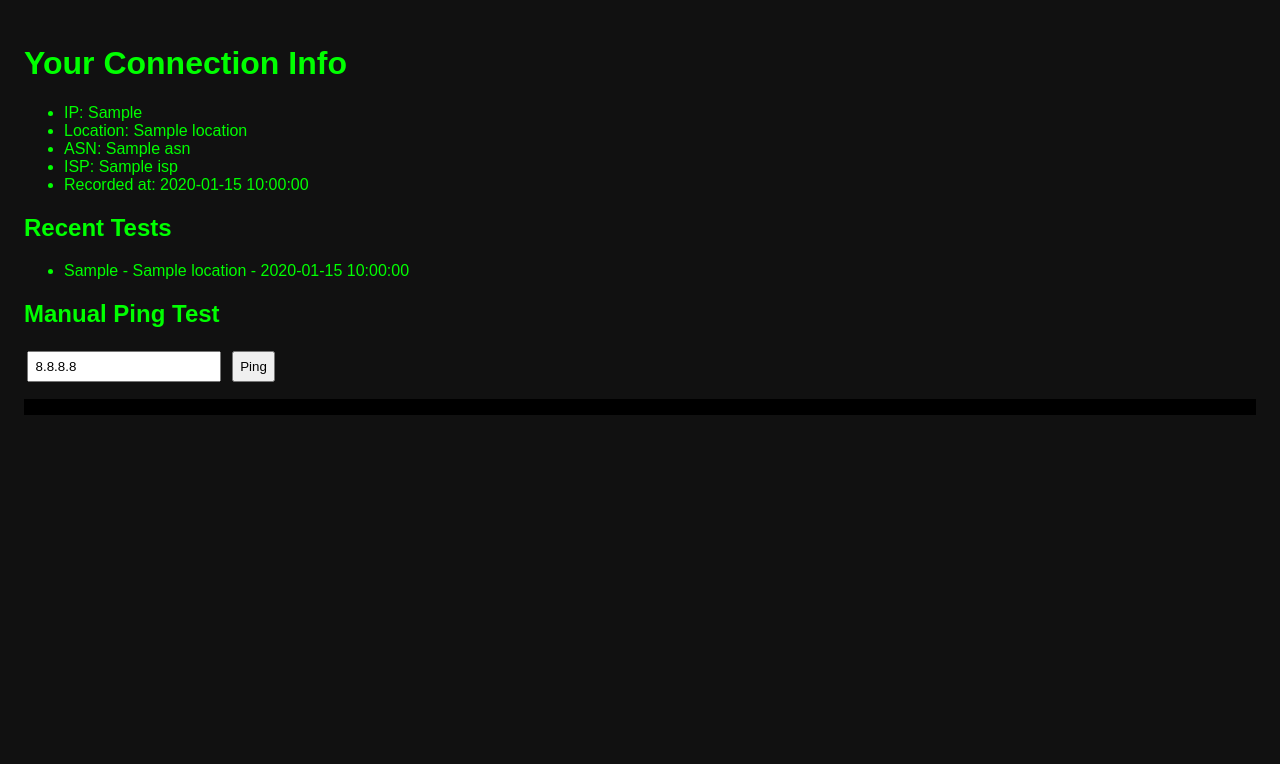
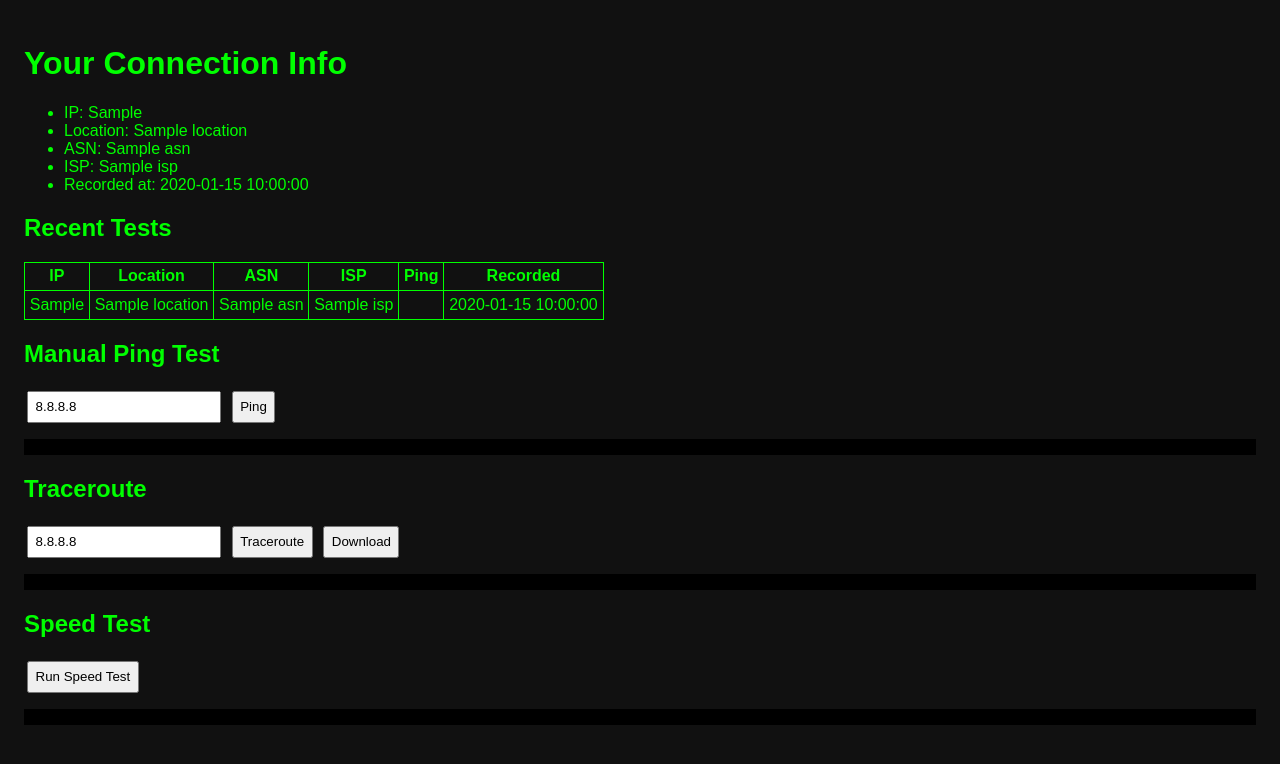
Before and after one commit to podcctv/NodeProbe, a FastAPI app: template backend/templates/index.html in a window 1280 px wide. Shown: the top 764 px of the page. Run offline with FastAPI, Linux system fonts and the light colour scheme; the template is opened without the code that fills it: most values are stand-ins (such as "Sample title", 1, 10 or a date in 2020).

Commit message:
Add traceroute, speed test, and enhanced ping reporting

```diff
--- a/backend/main.py
+++ b/backend/main.py
@@ -179,7 +179,12 @@ def create_test(
 
 @app.get("/ping")
 def run_ping(host: str, count: int = 4):
-    """Run a ping test against a host and return the raw output."""
+    """Run a ping test against a host and return the raw output.
+
+    The response also includes the parsed round trip time in milliseconds when
+    available.  This value can be used by the frontend to record a test result
+    via the ``/tests`` API.
+    """
     try:
         result = subprocess.run(
             ["ping", "-c", str(count), host],
@@ -188,7 +193,11 @@ def run_ping(host: str, count: int = 4):
             timeout=10,
         )
         if result.returncode == 0:
-            return {"output": result.stdout}
+            data = {"output": result.stdout}
+            match = re.search(r"time[=<]([0-9.]+) ms", result.stdout)
+            if match:
+                data["ping_ms"] = float(match.group(1))
+            return data
         return {"error": result.stderr or "Ping failed"}
     except FileNotFoundError:
         return {"error": "ping command not found"}
@@ -222,3 +231,22 @@ def run_traceroute(host: str, download: bool = False):
         return {"error": "traceroute command not found"}
     except Exception as exc:
         return {"error": str(exc)}
+
+
+@app.get("/speedtest")
+def run_speedtest():
+    """Run a basic network speed test.
+
+    The test returns the download and upload speeds in bits per second.  Any
+    errors from the underlying ``speedtest`` module are captured and returned to
+    the caller so the frontend can display a helpful message.
+    """
+    try:
+        import speedtest  # type: ignore
+
+        st = speedtest.Speedtest()
+        download = st.download()
+        upload = st.upload()
+        return {"download": download, "upload": upload}
+    except Exception as exc:
+        return {"error": str(exc)}
--- a/backend/requirements.txt
+++ b/backend/requirements.txt
@@ -5,3 +5,4 @@ pydantic
 requests
 jinja2
 httpx
+speedtest-cli
--- a/backend/templates/index.html
+++ b/backend/templates/index.html
@@ -22,6 +22,11 @@
         padding: 0.5rem;
         overflow-x: auto;
       }
+      table, th, td {
+        border: 1px solid #0f0;
+        border-collapse: collapse;
+        padding: 0.3rem;
+      }
     </style>
   </head>
   <body>
@@ -36,16 +41,41 @@
     </ul>
 
     <h2>Recent Tests</h2>
-    <ul>
+    <table>
+      <tr>
+        <th>IP</th>
+        <th>Location</th>
+        <th>ASN</th>
+        <th>ISP</th>
+        <th>Ping</th>
+        <th>Recorded</th>
+      </tr>
       {% for r in records %}
-      <li>{{ r.client_ip|mask_ip }}{% if r.location %} - {{ r.location }}{% endif %}{% if r.ping_ms %} - {{ '%.2f'|format(r.ping_ms) }} ms{% endif %} - {{ r.timestamp|short_ts }}</li>
+      <tr>
+        <td>{{ r.client_ip|mask_ip }}</td>
+        <td>{{ r.location or '' }}</td>
+        <td>{{ r.asn or '' }}</td>
+        <td>{{ r.isp or '' }}</td>
+        <td>{% if r.ping_ms %}{{ '%.2f'|format(r.ping_ms) }} ms{% endif %}</td>
+        <td>{{ r.timestamp|short_ts }}</td>
+      </tr>
       {% endfor %}
-    </ul>
+    </table>
 
     <h2>Manual Ping Test</h2>
     <input id="host" value="8.8.8.8" />
     <button onclick="runPing()">Ping</button>
     <pre id="ping-output"></pre>
+
+    <h2>Traceroute</h2>
+    <input id="trace-host" value="8.8.8.8" />
+    <button onclick="runTraceroute()">Traceroute</button>
+    <button onclick="downloadTraceroute()">Download</button>
+    <pre id="trace-output"></pre>
+
+    <h2>Speed Test</h2>
+    <button onclick="runSpeedtest()">Run Speed Test</button>
+    <pre id="speed-output"></pre>
 
     <script>
       async function runPing() {
@@ -53,6 +83,40 @@
         const res = await fetch('/ping?host=' + encodeURIComponent(host));
         const data = await res.json();
         document.getElementById('ping-output').textContent = data.output || data.error || 'No output';
+        if (data.ping_ms) {
+          await fetch('/tests', {
+            method: 'POST',
+            headers: { 'Content-Type': 'application/json' },
+            body: JSON.stringify({ test_target: host, ping_ms: data.ping_ms })
+          });
+        }
+      }
+
+      async function runTraceroute(download = false) {
+        const host = document.getElementById('trace-host').value;
+        if (download) {
+          window.location = '/traceroute?host=' + encodeURIComponent(host) + '&download=true';
+          return;
+        }
+        const res = await fetch('/traceroute?host=' + encodeURIComponent(host));
+        const data = await res.json();
+        document.getElementById('trace-output').textContent = data.output || data.error || 'No output';
+      }
+
+      function downloadTraceroute() {
+        runTraceroute(true);
+      }
+
+      async function runSpeedtest() {
+        const res = await fetch('/speedtest');
+        const data = await res.json();
+        if (data.download) {
+          const down = (data.download / 1e6).toFixed(2);
+          const up = (data.upload / 1e6).toFixed(2);
+          document.getElementById('speed-output').textContent = `Download: ${down} Mbps\nUpload: ${up} Mbps`;
+        } else {
+          document.getElementById('speed-output').textContent = data.error || 'No output';
+        }
       }
     </script>
   </body>
--- a/backend/test_main.py
+++ b/backend/test_main.py
@@ -20,6 +20,7 @@ def test_ping_endpoint_localhost():
     data = res.json()
     assert "output" in data
     assert "ttl" in data["output"]
+    assert "ping_ms" in data
 
 
 def test_traceroute_endpoint_download():
```
